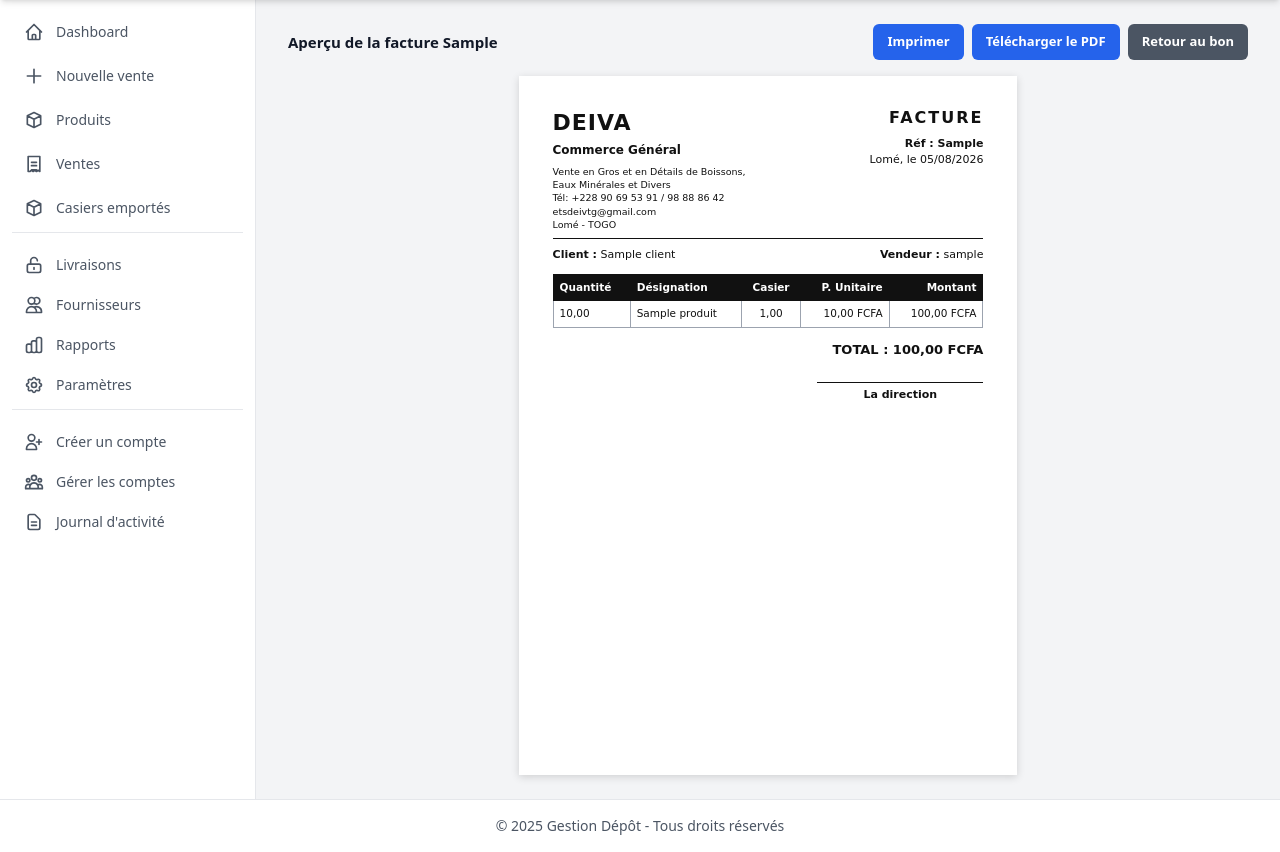
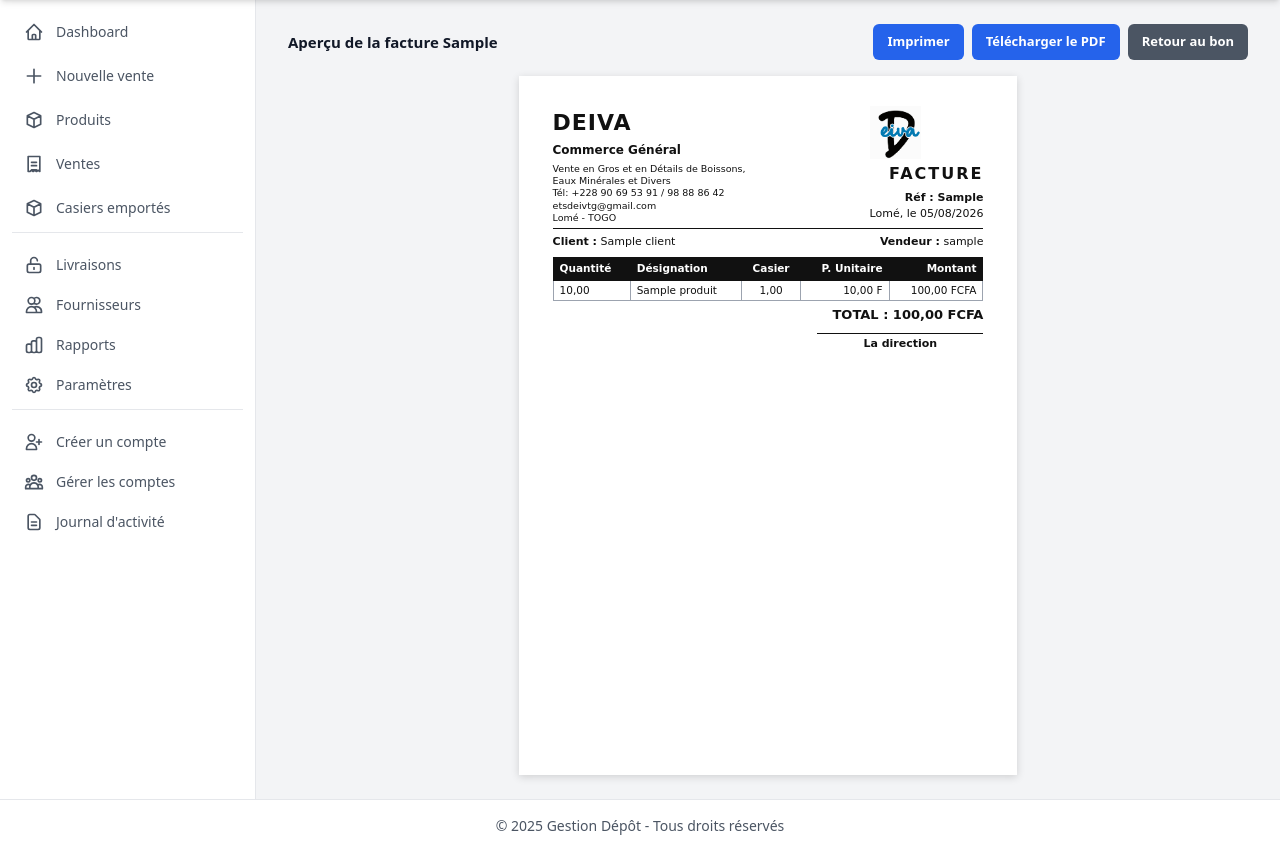
Before and after one commit to willi16/Projet_Brasserie, a Django app: page /gestion/facture/1/apercu/ in a window 1280 px wide. Shown: the part 64-916 px from the top of the page. Run offline with Django 5.2, Linux system fonts and the light colour scheme; a user stored in the database is signed in; tables that the repository leaves empty hold one stand-in row (values such as "Sample post"); grey boxes marked "Sample" are stand-in pictures.

Commit message:
Facture : footer logo+pagination (Page X/Y), filigrane Deiva répété, en-tête aligné sur le logo, prix en F et interlignes réduits + boutons Annuler/Valider recentrés sur les formulaires

```diff
--- a/devia_gestion/gestion_depot/templates/gestion_depot/apercu_facture.html
+++ b/devia_gestion/gestion_depot/templates/gestion_depot/apercu_facture.html
@@ -47,30 +48,31 @@
   .header { display: flex; justify-content: space-between; align-items: flex-start; }
   .brand .name { font-size: 22px; font-weight: 800; letter-spacing: 1px; }
   .brand .subtitle { font-weight: 700; font-size: 12px; margin-top: 2px; }
-  .brand .details { margin-top: 6px; font-size: 9.5px; line-height: 1.4; }
+  .brand .details { margin-top: 4px; font-size: 9.5px; line-height: 1.3; }
   .doc-info { text-align: right; }
+  .doc-info .header-logo { height: 14mm; margin-bottom: 3px; }
   .doc-info .facture { font-size: 16px; font-weight: 800; letter-spacing: 2px; }
-  .doc-info .ref { font-weight: 700; margin-top: 6px; }
-  hr.sep { border: none; border-top: 1.2px solid #111; margin: 7px 0; }
-  .meta { display: flex; justify-content: space-between; margin-top: 8px; }
+  .doc-info .ref { font-weight: 700; margin-top: 4px; }
+  hr.sep { border: none; border-top: 1.2px solid #111; margin: 4px 0; }
+  .meta { display: flex; justify-content: space-between; margin-top: 5px; }
   .meta strong { font-weight: 700; }
   table.items {
     width: 100%;
     border-collapse: collapse;
-    margin-top: 10px;
+    margin-top: 6px;
     font-size: 10.5px;
   }
   table.items thead th {
     background: #111;
     color: #fff;
     font-weight: 700;
-    padding: 5px 6px;
+    padding: 3px 6px;
     text-align: center;
     border: 0.5px solid #111;
   }
   table.items thead th.left, table.items tbody td.left { text-align: left; }
   table.items tbody td {
-    padding: 5px 6px;
+    padding: 2px 6px;
     text-align: center;
     border: 0.5px solid #9ca3af;
   }
@@ -78,17 +80,19 @@
   .total {
     display: flex;
     justify-content: flex-end;
-    margin-top: 12px;
+    margin-top: 4px;
     font-size: 13px;
     font-weight: 800;
   }
   .signature {
-    margin-top: 22px;
+    margin-top: 8px;
     display: flex;
     justify-content: flex-end;
   }
   .signature .block { text-align: center; }
-  .signature .line { width: 44mm; border-top: 0.6px solid #111; margin-bottom: 4px; }
+  .signature .line { width: 44mm; border-top: 0.6px solid #111; margin-bottom: 2px; }
+  .facture-footer { display: none; }
+  .watermark { display: none; }
 
   @media print {
     @page { size: A5 portrait; margin: 8mm; }
@@ -128,6 +173,7 @@
       </div>
     </div>
     <div class="doc-info">
+      <img class="header-logo" src="{% static 'images/logo.png' %}" alt="DEIVA">
       <div class="facture">FACTURE</div>
       <div class="ref">Réf : {{ bon.reference }}</div>
       <div>Lomé, le {{ date_str }}</div>
@@ -161,7 +207,7 @@
           <td class="left">{{ ligne.quantite_casiers|floatformat:2 }}</td>
           <td class="left">{{ ligne.produit_nom }}</td>
           <td>{{ ligne.fraction|floatformat:2 }}</td>
-          <td class="right">{{ ligne.prix_unitaire|floatformat:2 }} FCFA</td>
+          <td class="right">{{ ligne.prix_unitaire|floatformat:2 }} F</td>
           <td class="right">{{ ligne.montant|floatformat:2 }} FCFA</td>
         </tr>
       {% empty %}
@@ -181,4 +227,18 @@
     </div>
   </div>
 </div>
+
+<div class="facture-footer">
+  <img class="foot-logo" src="{% static 'images/logo.png' %}" alt="DEIVA">
+  <span class="foot-pages"></span>
+</div>
+
+<div class="watermark" aria-hidden="true">
+  <div class="wm-row">Devia Devia Devia Devia</div>
+  <div class="wm-row">Devia Devia Devia Devia</div>
+  <div class="wm-row">Devia Devia Devia Devia</div>
+  <div class="wm-row">Devia Devia Devia Devia</div>
+  <div class="wm-row">Devia Devia Devia Devia</div>
+  <div class="wm-row">Devia Devia Devia Devia</div>
+</div>
 {% endblock %}
--- a/devia_gestion/gestion_depot/templates/gestion_depot/creer_bon_vente.html
+++ b/devia_gestion/gestion_depot/templates/gestion_depot/creer_bon_vente.html
@@ -58,7 +58,7 @@
     </div>
   </div>
 
-  <div class="flex flex-wrap gap-2 mt-4">
+  <div class="flex flex-wrap gap-2 mt-4 justify-center">
     <button type="button" id="add-ligne" class="btn btn-secondary">Ajouter une ligne</button>
     <button type="submit" class="btn btn-primary" id="submit-btn">Créer le bon</button>
   </div>
--- a/devia_gestion/gestion_depot/templates/gestion_depot/creer_compte_employe.html
+++ b/devia_gestion/gestion_depot/templates/gestion_depot/creer_compte_employe.html
@@ -14,8 +14,9 @@
       {% csrf_token %}
       {% crispy form %}
       <div class="flex gap-2 mt-4">
+        <a href="{% url 'gestion_depot:dashboard' %}" class="btn btn-secondary flex-1">Annuler</a>
         <button type="submit" class="btn btn-success flex-1">Créer le compte</button>
-        <a href="{% url 'gestion_depot:dashboard' %}" class="btn btn-secondary flex-1">Annuler</a>
+
       </div>
     </form>
   </div>
--- a/devia_gestion/gestion_depot/templates/gestion_depot/dashboard.html
+++ b/devia_gestion/gestion_depot/templates/gestion_depot/dashboard.html
@@ -43,11 +43,11 @@
         <small>à rendre / sanction</small>
       </a>
       {% endif %}
-      <div class="card bg-red-600 text-white p-5">
+      {% comment %} <div class="card bg-red-600 text-white p-5">
         <h5 class="font-semibold flex items-center gap-2">Utilisateur</h5>
         <h2 class="text-3xl font-bold my-1 truncate">{{ request.user.username }}</h2>
         <small class="truncate block">{{ request.user.email }}</small>
-      </div>
+      </div> {% endcomment %}
     </div>
 
     <!-- Produits disponibles -->
--- a/devia_gestion/gestion_depot/templates/gestion_depot/parametres_sanction.html
+++ b/devia_gestion/gestion_depot/templates/gestion_depot/parametres_sanction.html
@@ -23,9 +23,10 @@
       <input type="number" name="montant" id="montant" class="form-input" min="0" step="100"
              value="{{ param.valeur }}" required>
     </div>
-    <div class="flex gap-2">
+    <div class="flex gap-2 justify-center">
+      <a href="{% url 'gestion_depot:dashboard' %}" class="btn btn-secondary">Annuler</a>
       <button type="submit" class="btn btn-primary">Enregistrer</button>
-      <a href="{% url 'gestion_depot:dashboard' %}" class="btn btn-secondary">Annuler</a>
+
     </div>
   </form>
 </div>
--- a/devia_gestion/gestion_depot/templates/gestion_depot/produit_form.html
+++ b/devia_gestion/gestion_depot/templates/gestion_depot/produit_form.html
@@ -17,9 +17,10 @@
         en dessous = <strong>petit modèle</strong> (PM24). L'<strong>eau</strong> et les <strong>sucreries</strong>
         n'ont pas de casier. Il sert au calcul de la sanction des casiers emportés.
       </p>
-      <div class="flex gap-2 mt-4">
+      <div class="flex gap-2 mt-4 justify-center">
+        <a href="{% url 'gestion_depot:liste_produits' %}" class="btn btn-secondary">Annuler</a>
         <button type="submit" class="btn btn-primary">{{ action }}</button>
-        <a href="{% url 'gestion_depot:liste_produits' %}" class="btn btn-secondary">Annuler</a>
+
       </div>
     </form>
   </div>
--- a/devia_gestion/gestion_depot/views/facture_views.py
+++ b/devia_gestion/gestion_depot/views/facture_views.py
@@ -131,30 +131,32 @@ def generer_facture(request, id):
             return HttpResponse(f"Cachet non trouvé : {cachet_src}", status=500)
         shutil.copy(cachet_src, cachet_dst)
 
-        # Compiler LaTeX
-        result = subprocess.run(
-            ['pdflatex', '-interaction=nonstopmode', f"facture_{bon.id}.tex"],
-            cwd=tmp_dir,
-            capture_output=True,
-            text=True,
-            errors='replace',
-        )
+        # Compiler LaTeX (deux passes : la seconde résout \pageref{LastPage} du pied de page)
+        compile_cmd = ['pdflatex', '-interaction=nonstopmode', f"facture_{bon.id}.tex"]
+        for _ in range(2):
+            result = subprocess.run(
+                compile_cmd,
+                cwd=tmp_dir,
+                capture_output=True,
+                text=True,
+                errors='replace',
+            )
 
-        if result.returncode != 0:
-            log_path = os.path.join(tmp_dir, f"facture_{bon.id}.log")
-            if os.path.exists(log_path):
-                try:
-                    with open(log_path, 'r', encoding='utf-8', errors='replace') as f:
-                        log_content = f.read()
-                except Exception:
-                    with open(log_path, 'rb') as f:
-                        log_content = f.read().decode('utf-8', errors='replace')
-                return HttpResponse(
-                    f"Erreur LaTeX :\n{log_content}",
-                    status=500,
-                    content_type="text/plain"
-                )
-            return HttpResponse("Compilation LaTeX échouée sans log.", status=500)
+            if result.returncode != 0:
+                log_path = os.path.join(tmp_dir, f"facture_{bon.id}.log")
+                if os.path.exists(log_path):
+                    try:
+                        with open(log_path, 'r', encoding='utf-8', errors='replace') as f:
+                            log_content = f.read()
+                    except Exception:
+                        with open(log_path, 'rb') as f:
+                            log_content = f.read().decode('utf-8', errors='replace')
+                    return HttpResponse(
+                        f"Erreur LaTeX :\n{log_content}",
+                        status=500,
+                        content_type="text/plain"
+                    )
+                return HttpResponse("Compilation LaTeX échouée sans log.", status=500)
 
         if not os.path.exists(pdf_path):
             return HttpResponse("PDF non généré.", status=500)
```
Also changed, not shown: other parts of devia_gestion/gestion_depot/templates/gestion_depot/apercu_facture.html (+42 -0 lines), devia_gestion/gestion_depot/templates/gestion_depot/detail_bon_livraison.html (+7 -2 lines), devia_gestion/gestion_depot/templates/gestion_depot/detail_bon_vente.html (+10 -6 lines), 1 other file.
